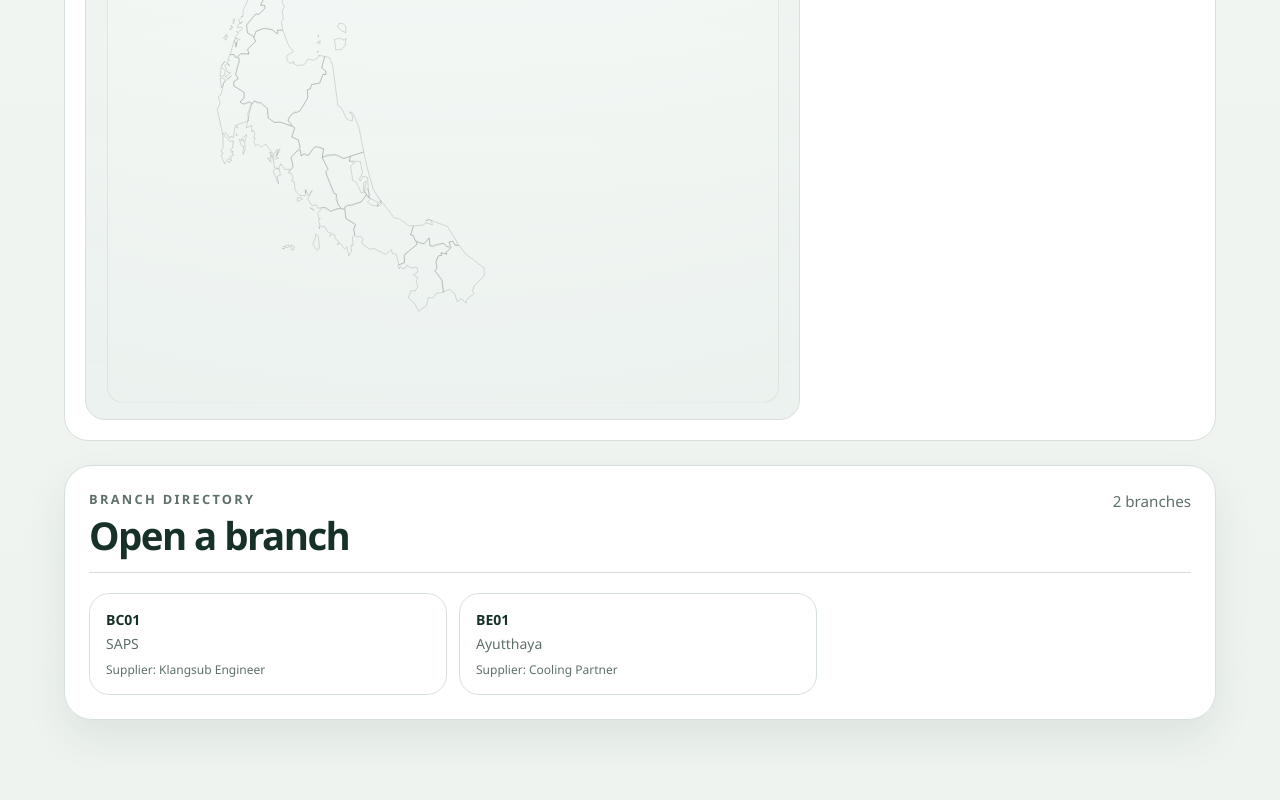
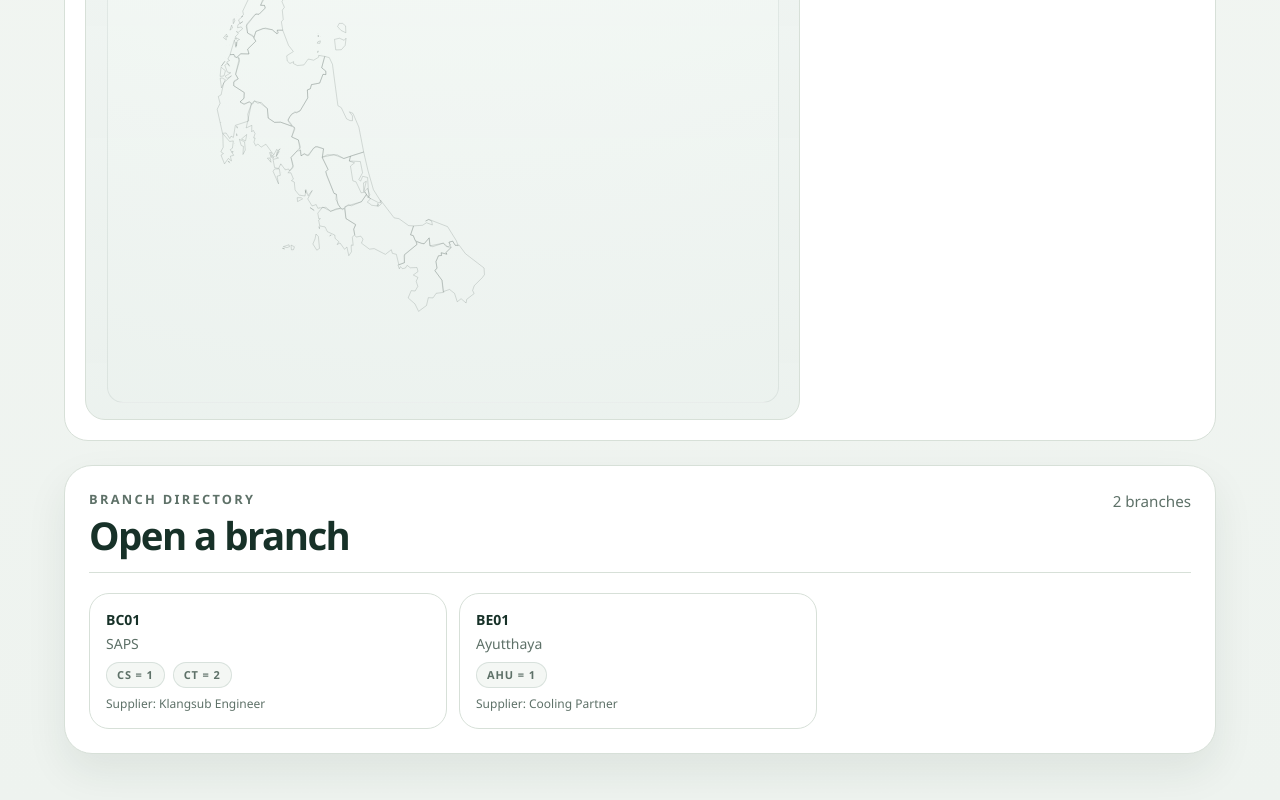
Before and after one commit to bunditkasi/PMAIRCON, a Next.js app: page /dashboard in a window 1280 px wide. Shown: the part 1448-2248 px from the top of the page. Before the commit the page ends 2216 px from the top, so only its background shows below. Built offline with nearby package versions, Linux system fonts and the light colour scheme.

Commit message:
feat: show unit type counts in branch cards

```diff
--- a/src/app/dashboard/page.tsx
+++ b/src/app/dashboard/page.tsx
@@ -50,6 +50,7 @@ export default async function DashboardPage({
   const branchDirectory = collections.branches
     .filter((branch) => !activeRegion || branch.region === activeRegion)
     .sort((left, right) => left.branchCode.localeCompare(right.branchCode));
+  const unitTypeCountsByBranch = summarizeUnitTypesByBranch(collections.units);
 
   return (
     <AppShell
@@ -80,6 +81,7 @@ export default async function DashboardPage({
           {branchDirectory.map((branch) => (
             <RecordLinkRow
               key={branch.branchCode}
+              details={unitTypeCountsByBranch.get(branch.branchCode) ?? []}
               href={`/branches/${branch.branchCode}`}
               meta={`Supplier: ${branch.supplierName || "Not assigned"}`}
               subtitle={branch.outletName}
@@ -108,3 +110,47 @@ function resolveActiveRegion(
 
   return matchedBranch?.region ?? null;
 }
+
+function summarizeUnitTypesByBranch(
+  units: Array<{ unitId: string; branchCode: string }>,
+) {
+  const countsByBranch = new Map<string, Map<string, number>>();
+
+  for (const unit of units) {
+    const unitType = extractUnitType(unit.unitId, unit.branchCode);
+
+    if (!unitType) {
+      continue;
+    }
+
+    const branchCounts = countsByBranch.get(unit.branchCode) ?? new Map<string, number>();
+    branchCounts.set(unitType, (branchCounts.get(unitType) ?? 0) + 1);
+    countsByBranch.set(unit.branchCode, branchCounts);
+  }
+
+  return new Map(
+    [...countsByBranch.entries()].map(([branchCode, branchCounts]) => [
+      branchCode,
+      [...branchCounts.entries()]
+        .sort(([left], [right]) => left.localeCompare(right))
+        .map(([label, value]) => ({ label, value })),
+    ]),
+  );
+}
+
+function extractUnitType(unitId: string, branchCode: string) {
+  const prefix = `${branchCode}-`;
+
+  if (!unitId.startsWith(prefix)) {
+    return null;
+  }
+
+  const segments = unitId.slice(prefix.length).split("-");
+  const unitType = segments[0]?.trim().toUpperCase();
+
+  if (!unitType || !/^[A-Z]{2,4}$/.test(unitType)) {
+    return null;
+  }
+
+  return unitType;
+}
--- a/src/features/ui/record-link-row.tsx
+++ b/src/features/ui/record-link-row.tsx
@@ -6,6 +6,10 @@ interface RecordLinkRowProps {
   title: string;
   subtitle: string;
   meta?: string;
+  details?: Array<{
+    label: string;
+    value: number;
+  }>;
 }
 
 export function RecordLinkRow({
@@ -13,6 +17,7 @@ export function RecordLinkRow({
   title,
   subtitle,
   meta,
+  details,
 }: RecordLinkRowProps) {
   return (
     <Link
@@ -22,6 +27,18 @@ export function RecordLinkRow({
     >
       <p className="text-sm font-semibold text-[var(--text)]">{title}</p>
       <p className="text-sm text-[var(--text-muted)]">{subtitle}</p>
+      {details && details.length > 0 ? (
+        <div className="flex flex-wrap gap-2 pt-1">
+          {details.map((detail) => (
+            <span
+              key={detail.label}
+              className="rounded-full border border-[rgba(44,91,73,0.14)] bg-[var(--surface-muted)] px-2.5 py-1 text-[11px] font-semibold tracking-[0.08em] text-[var(--text-muted)]"
+            >
+              {detail.label} = {detail.value}
+            </span>
+          ))}
+        </div>
+      ) : null}
       {meta ? (
         <p className="pt-1 text-xs text-[var(--text-muted)]">{meta}</p>
       ) : null}
```
Also changed, not shown: 1 other file (tests, documents, lock files or other folders).
